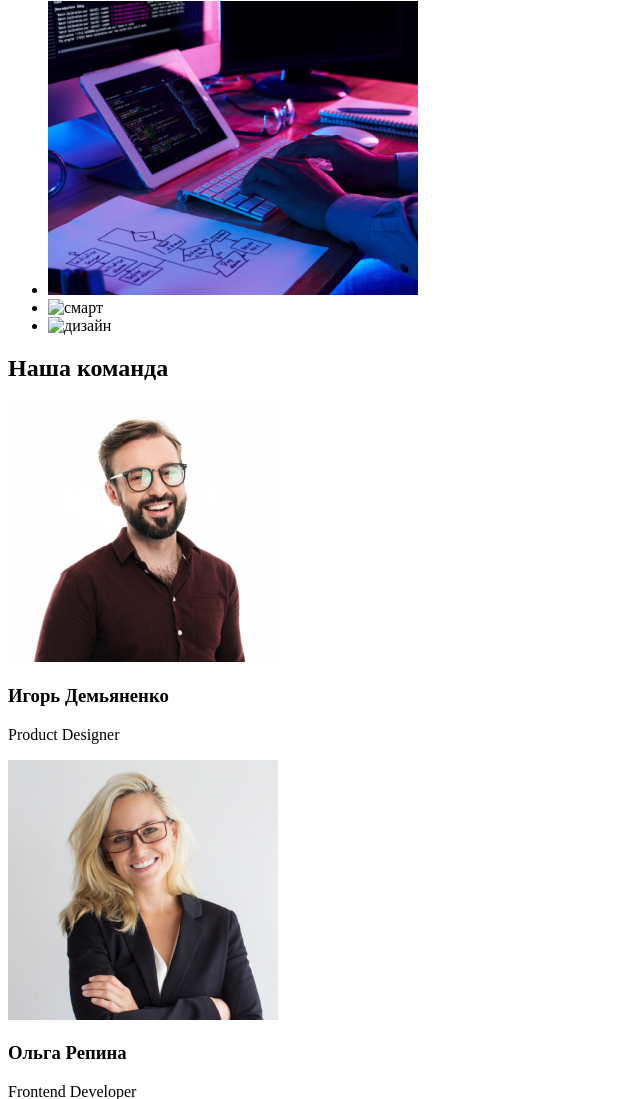
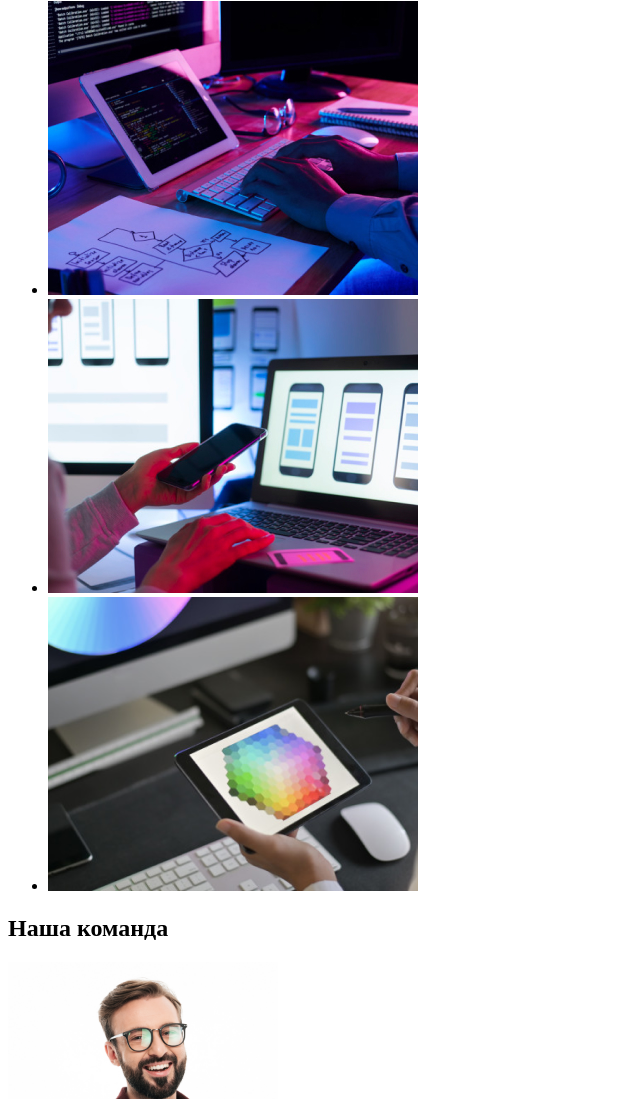
Before and after one commit to EvgeniyScherbinin/goit-markup-hw-01, a plain HTML site: page index.html in a window 1280 px wide. Shown: the part 635-1734 px from the top of the page, without its empty margins (0-640 px from the left). Drawn offline with Linux system fonts and the light colour scheme.

Commit message:
finish-homework2

```diff
--- a/index.html
+++ b/index.html
@@ -54,8 +54,8 @@
 
             <ul>
                 <li><img src="images/img.jpeg" width="370" alt="pc"></li>
-                <li><img src="images/box2.jpeg" width="370" alt="смарт"></li>
-                <li><img src="images/box3.png" width="370" alt="дизайн"></li>
+                <li><img src="images/box 2.jpeg" width="370" alt="смарт"></li>
+                <li><img src="images/box 3.png" width="370" alt="дизайн"></li>
             </ul>
 
         </section>
```
